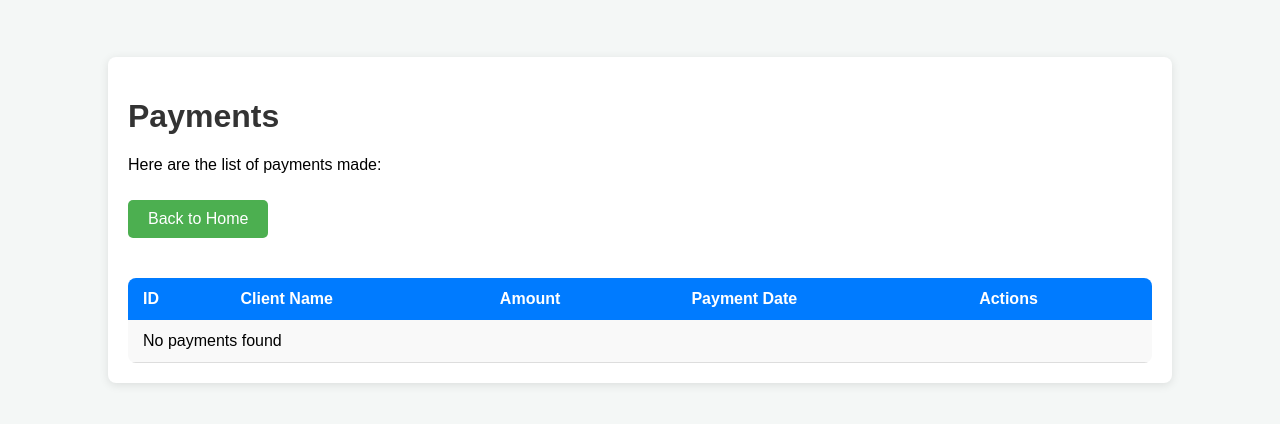
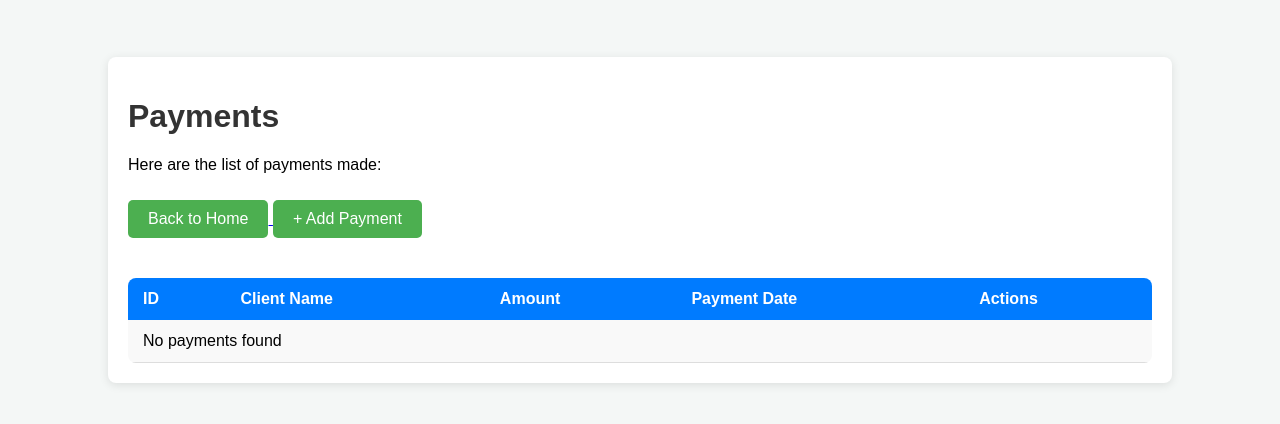
Before and after one commit to igornunespatricio/flask-app, a Flask app: page /payments in a window 1280 px wide. Shown: the part 180-604 px from the top of the page. Run offline with Flask 3, Linux system fonts and the light colour scheme; the visitor is signed in with stand-in values (Sample User, id 1); data that the repository does not hold is empty.

Commit message:
adding add payment functionality

```diff
--- a/app.py
+++ b/app.py
@@ -180,33 +180,52 @@ def payments():
 
     # Connect to the user-specific database
     try:
-        db_connection = sqlite3.connect(user_db_path)
-        cursor = db_connection.cursor()
+        user_db = UserSpecificDatabase(user_db_path)
 
-        # Example query to fetch payment data
-        query = """
-        SELECT payments.id, clients.name AS client_name, payments.amount, payments.payment_date
-        FROM payments
-        JOIN clients ON payments.client_id = clients.id;
-        """
-        cursor.execute(query)
-        payments = [
-            {
-                "id": row[0],
-                "client_name": row[1],
-                "amount": row[2],
-                "payment_date": row[3],
-            }
-            for row in cursor.fetchall()
-        ]
-        db_connection.close()
+        # Fetch all payments and clients for the dropdown
+        payments = (
+            user_db.get_all_payments()
+        )  # Retrieve payment details (client name, amount, date, etc.)
+        clients = (
+            user_db.get_clients_dropdown()
+        )  # Retrieve client IDs and names for the dropdown
 
-        return render_template("payments.html", payments=payments)
+        # Render the payments page with both payments and clients data
+        return render_template("payments.html", payments=payments, clients=clients)
 
     except sqlite3.Error as e:
         flash(f"Database error: {e}", "error")
         return redirect(url_for("home"))
 
 
+@app.route("/add_payment", methods=["GET", "POST"])
+def add_payment():
+    if "user_email" not in session:
+        flash("Please log in to access this page.", "error")
+        return redirect(url_for("login"))
+
+    # Get the user-specific database path
+    user_email = session["user_email"]
+    user_db_path = os.path.join(databases_dir, f"{user_email}_db.sqlite")
+    user_db = UserSpecificDatabase(user_db_path)
+
+    if request.method == "POST":
+        # Extract form data
+        client_id = request.form["client_id"]
+        amount = float(request.form["amount"])
+        payment_date = request.form["payment_date"]
+
+        # Call the database method to add the payment
+        user_db.add_payment(client_id, amount, payment_date)
+        flash("Payment added successfully!", "success")
+
+        # Redirect to the payments page
+        return redirect(url_for("payments"))
+
+    # Fetch clients for the dropdown list
+    clients = user_db.get_clients_dropdown()  # Retrieves only (id, name)
+    return render_template("add_payment.html", clients=clients)
+
+
 if __name__ == "__main__":
     app.run(debug=True)
--- a/db.py
+++ b/db.py
@@ -135,11 +135,11 @@ class UserSpecificDatabase(DatabaseManager):
         self.execute_query("DELETE FROM clients WHERE id = ?", (client_id,))
 
     def add_payment(self, client_id, amount, payment_date):
-        """Add a new payment."""
-        self.execute_query(
-            "INSERT INTO payments (client_id, amount, payment_date) VALUES (?, ?, ?)",
-            (client_id, amount, payment_date),
-        )
+        query = """
+            INSERT INTO payments (client_id, amount, payment_date)
+            VALUES (?, ?, ?)
+        """
+        self.execute_query(query, (client_id, amount, payment_date))
 
     def get_clients(self):
         """Retrieve all clients."""
@@ -148,3 +148,27 @@ class UserSpecificDatabase(DatabaseManager):
     def get_payments(self):
         """Retrieve all payments."""
         return self.fetch_all("SELECT * FROM payments")
+
+    def get_clients_dropdown(self):
+        """Retrieve all clients' IDs and names for dropdowns."""
+        return self.fetch_all("SELECT id, name FROM clients")
+
+    def get_all_payments(self):
+        """Retrieve all payments with client names."""
+        query = """
+            SELECT payments.id, clients.name AS client_name, payments.amount, payments.payment_date
+            FROM payments
+            JOIN clients ON payments.client_id = clients.id;
+        """
+        results = self.fetch_all(query)
+        # Convert each row (tuple) into a dictionary
+        payments = [
+            {
+                "id": row[0],
+                "client_name": row[1],
+                "amount": row[2],
+                "payment_date": row[3],
+            }
+            for row in results
+        ]
+        return payments
--- a/templates/payments.html
+++ b/templates/payments.html
@@ -16,24 +16,48 @@
             <button class="back-button">Back to Home</button>
         </a>
 
+        <!-- Add Payment Button -->
+        <button class="add-button" onclick="togglePaymentForm()">+ Add Payment</button>
+
+        <!-- Add Payment Form -->
+        <div id="add-payment-form" class="add-payment-form" style="display: none;">
+            <form method="POST" action="{{ url_for('add_payment') }}">
+                <label for="client_id">Client:</label>
+                <select id="client_id" name="client_id" required>
+                    {% for client in clients %}
+                        <option value="{{ client[0] }}">{{ client[1] }}</option>
+                    {% endfor %}
+                </select>
+
+                <label for="amount">Amount:</label>
+                <input type="number" id="amount" name="amount" step="0.01" required>
+
+                <label for="payment_date">Payment Date:</label>
+                <input type="date" id="payment_date" name="payment_date" required>
+
+                <button type="submit">Add Payment</button>
+            </form>
+
+        </div>
+
         <!-- Displaying payments -->
         <table>
             <thead>
                 <tr>
                     <th>ID</th>
-                    <th>Client Name</th> <!-- Updated for readability -->
+                    <th>Client Name</th>
                     <th>Amount</th>
                     <th>Payment Date</th>
-                    <th>Actions</th> <!-- For future functionality -->
+                    <th>Actions</th>
                 </tr>
             </thead>
             <tbody>
                 {% for payment in payments %}
                 <tr>
-                    <td>{{ payment.id }}</td>  <!-- Using object attributes for better readability -->
-                    <td>{{ payment.client_name }}</td>  <!-- Assumes you fetch the client's name in the query -->
-                    <td>${{ payment.amount }}</td>  <!-- Formats as currency -->
-                    <td>{{ payment.payment_date.strftime('%Y-%m-%d') }}</td>  <!-- Formats the date -->
+                    <td>{{ payment.id }}</td>
+                    <td>{{ payment.client_name }}</td>
+                    <td>${{ payment.amount }}</td>
+                    <td>{{ payment.payment_date }}</td>
                     <td>
                         <a href="/edit_payment/{{ payment.id }}">Edit</a> |
                         <a href="/delete_payment/{{ payment.id }}" onclick="return confirm('Are you sure you want to delete this payment?');">Delete</a>
@@ -47,5 +71,17 @@
             </tbody>
         </table>
     </div>
+
+    <!-- JavaScript to toggle form visibility -->
+    <script>
+        function togglePaymentForm() {
+            const form = document.getElementById("add-payment-form");
+            if (form.style.display === "none" || form.style.display === "") {
+                form.style.display = "block";
+            } else {
+                form.style.display = "none";
+            }
+        }
+    </script>
 </body>
 </html>
```
